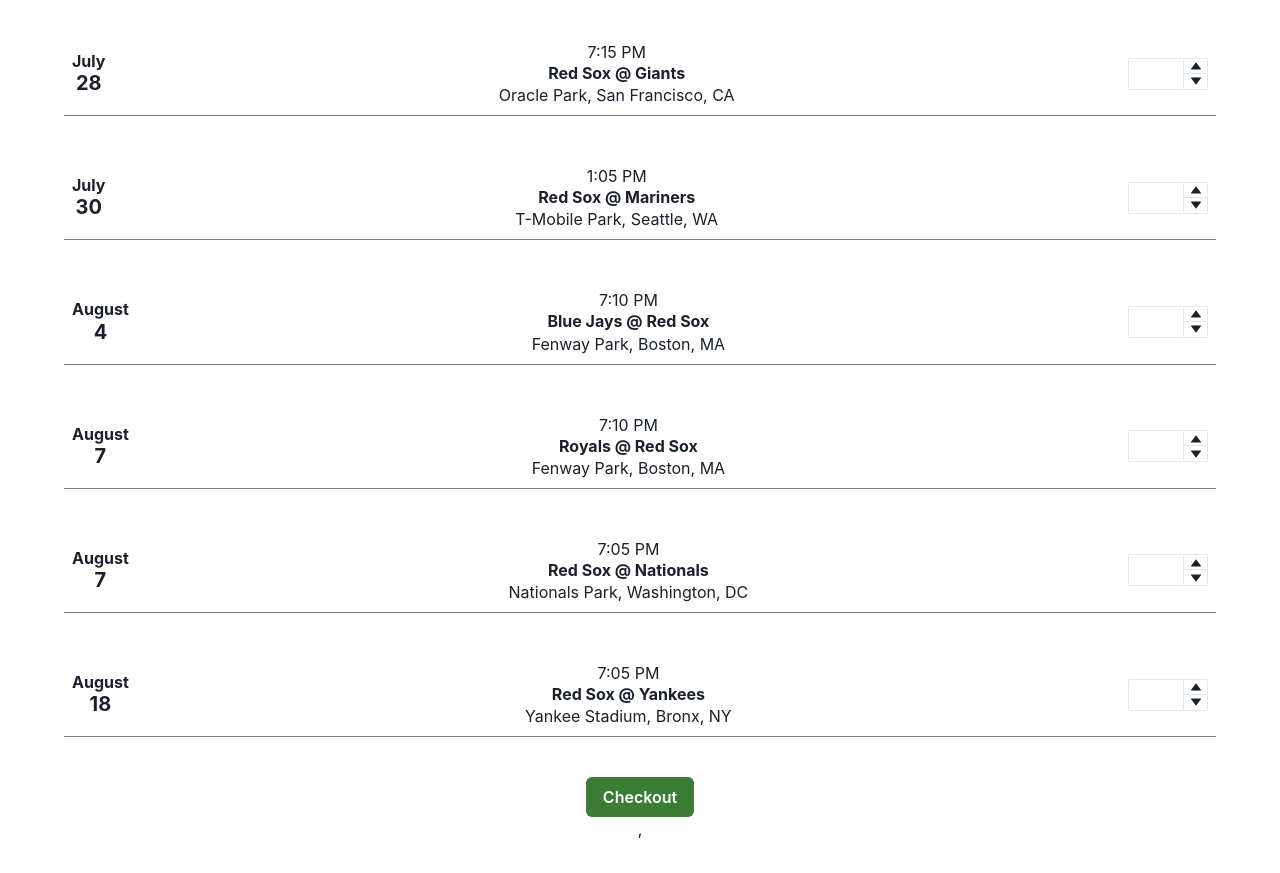
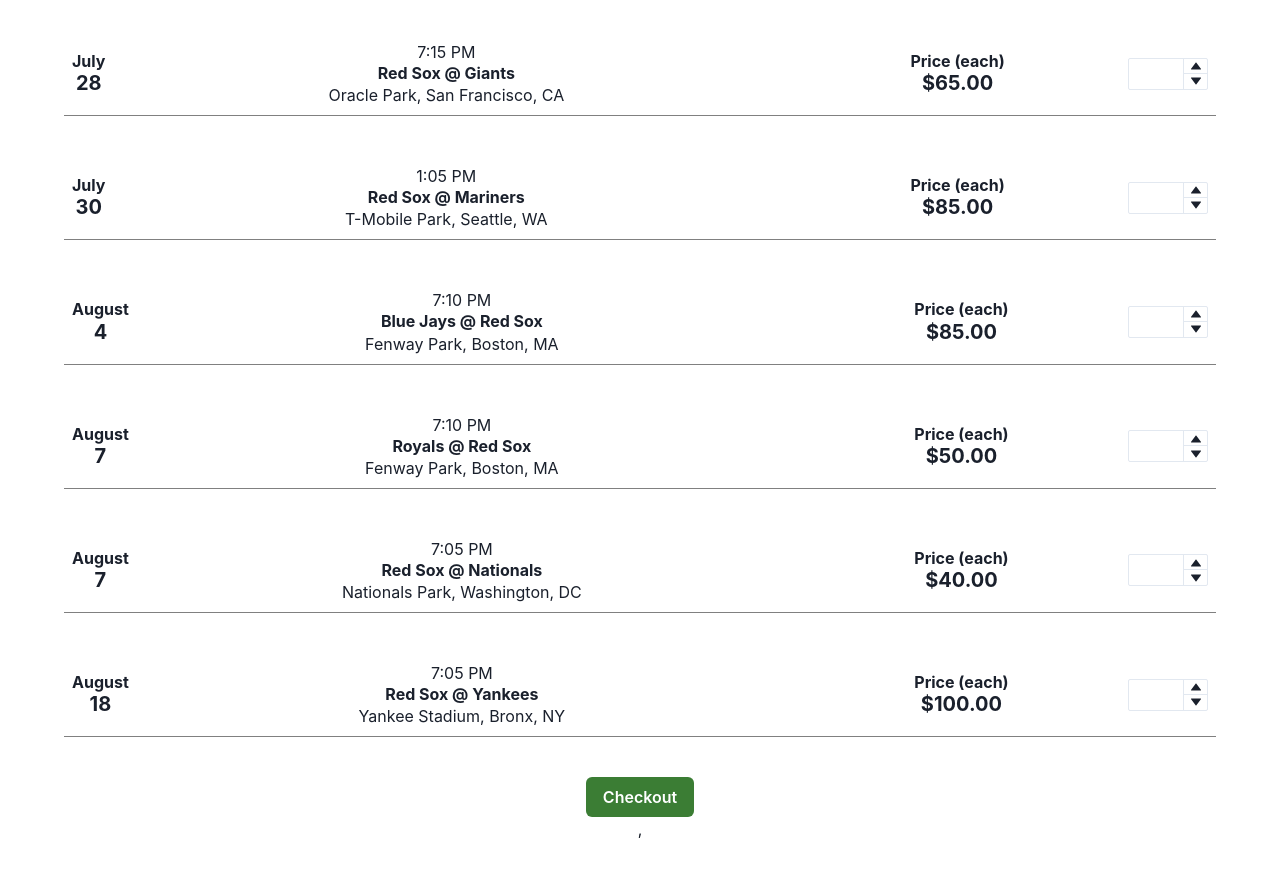
Before and after one commit to ariel-serruya/FirstHelpFinancial, a React (Vite) app: page / in a window 1280 px wide. Built offline with nearby package versions, Linux system fonts and the light colour scheme; data requests are answered from the project's data file.

Commit message:
Expanded readme. Added prices to each event card

```diff
--- a/src/pages/EventsPage.jsx
+++ b/src/pages/EventsPage.jsx
@@ -72,6 +72,14 @@
             </Heading>
             <Text>{event.location} </Text>
           </Flex>
+          <Flex flexDir={"column"} flex={1} alignItems={"center"}>
+            <Heading as="h2" size="sm">
+              Price (each)
+            </Heading>
+            <Heading as="h2" size="md">
+              ${event.price}.00
+            </Heading>
+          </Flex>
           <NumberInput
             flex={2}
             size="sm"
```
Also changed, not shown: 1 other file (tests, documents, lock files or other folders).
